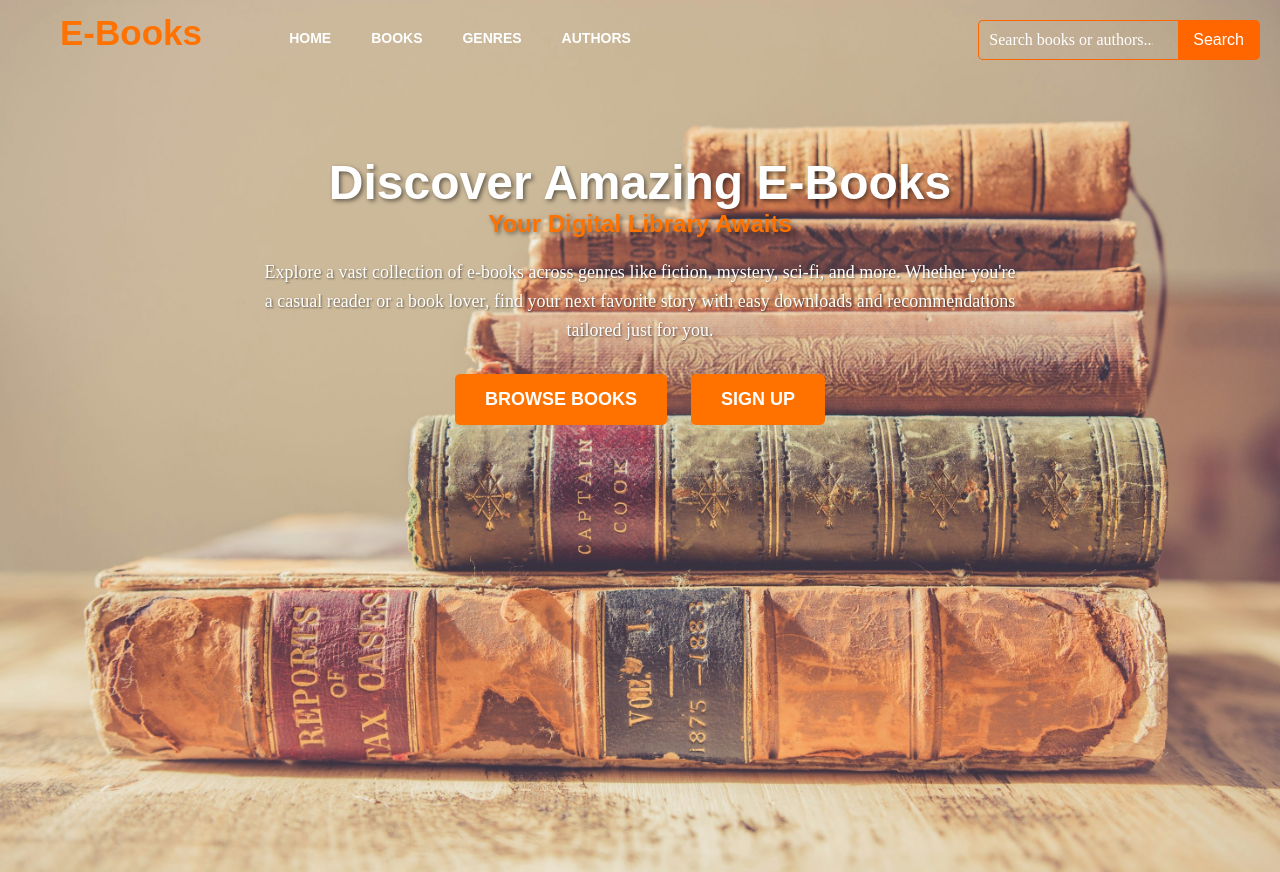
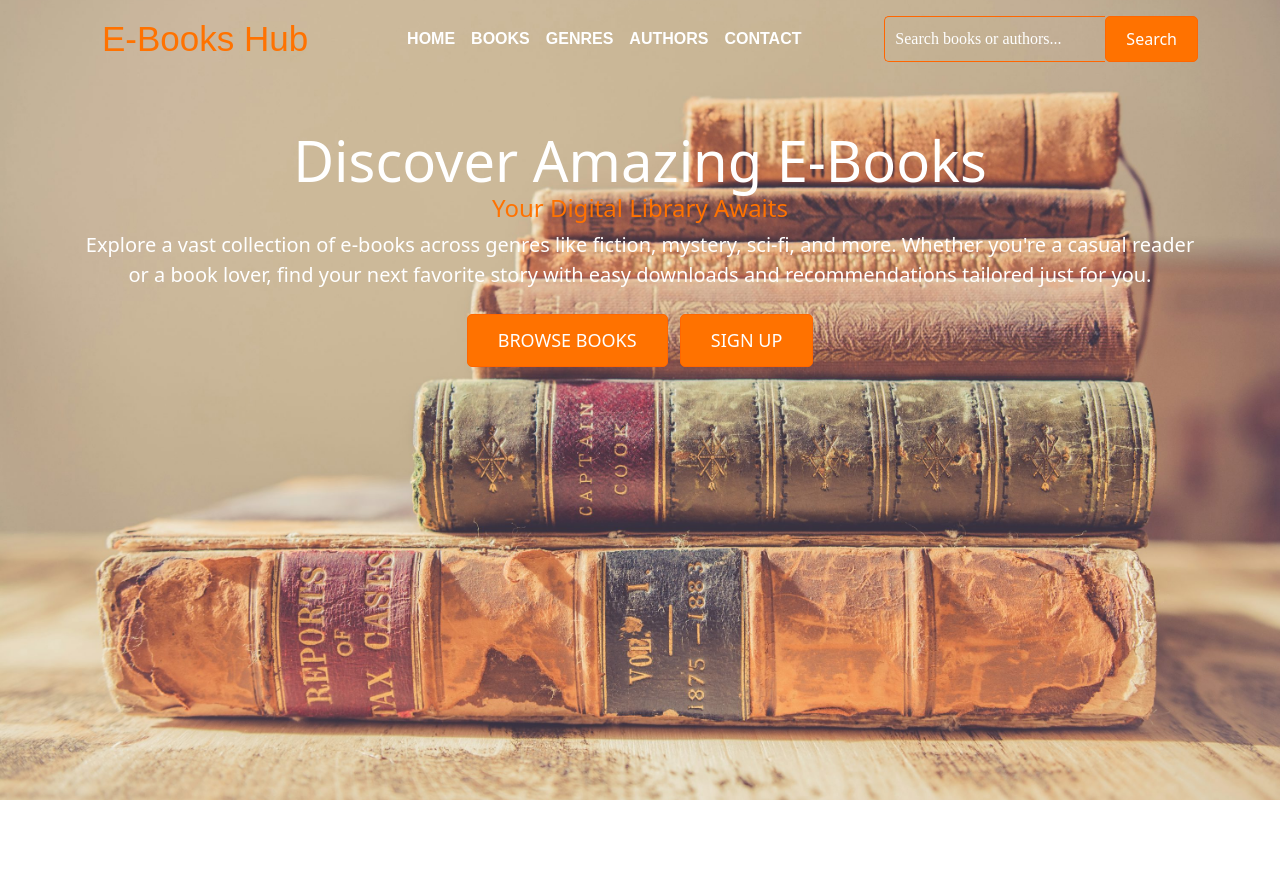
Before and after one commit to 2222081068/Classwork, a plain HTML site: page index.html in a window 1280 px wide. After the commit the page ends 800 px from the top, so only its background shows below. Drawn offline with nearby package versions, Linux system fonts and the light colour scheme.

Commit message:
Add files via upload

```diff
--- a/index.html
+++ b/index.html
@@ -2,34 +2,41 @@
 <html lang="en">
 <head>
     <title>E-Books Hub - Discover Your Next Read</title>
+    <link href="https://cdn.jsdelivr.net/npm/bootstrap@5.3.3/dist/css/bootstrap.min.css" rel="stylesheet">
     <link rel="stylesheet" href="style.css">
 </head>
 <body>
     <div class="main">
-        <div class="navbar">
-            <div class="icon">
-                <h2 class="logo">E-Books</h2>
+        <nav class="navbar navbar-expand-lg navbar-dark">
+            <div class="container">
+                <a class="navbar-brand logo" href="#">E-Books Hub</a>
+                <button class="navbar-toggler" type="button" data-bs-toggle="collapse" data-bs-target="#navbarNav">
+                    <span class="navbar-toggler-icon"></span>
+                </button>
+                <div class="collapse navbar-collapse" id="navbarNav">
+                    <ul class="navbar-nav mx-auto menu">
+                        <li class="nav-item"><a class="nav-link" href="#">HOME</a></li>
+                        <li class="nav-item"><a class="nav-link" href="#">BOOKS</a></li>
+                        <li class="nav-item"><a class="nav-link" href="#">GENRES</a></li>
+                        <li class="nav-item"><a class="nav-link" href="#">AUTHORS</a></li>
+                        <li class="nav-item"><a class="nav-link" href="#">CONTACT</a></li>
+                    </ul>
+                    <form class="d-flex search">
+                        <input class="form-control srch" type="search" placeholder="Search books or authors...">
+                        <button class="btn btn-custom" type="submit">Search</button>
+                    </form>
+                </div>
             </div>
-            <div class="men">
-                <ul>
-                    <li><a href="#">HOME</a></li>
-                    <li><a href="#">BOOKS</a></li>
-                    <li><a href="#">GENRES</a></li>
-                    <li><a href="#">AUTHORS</a></li>
-                    <li><a href="#">CONTACT</a></li>
-                </ul>
+        </nav>
+        <div class="container text-center py-5 content">
+            <h1 class="display-4">Discover Amazing E-Books <br><span class="highlight">Your Digital Library Awaits</span></h1>
+            <p class="lead">Explore a vast collection of e-books across genres like fiction, mystery, sci-fi, and more. Whether you're a casual reader or a book lover, find your next favorite story with easy downloads and recommendations tailored just for you.</p>
+            <div class="mt-4 buttons">
+                <a href="books.html" class="btn btn-custom me-2">BROWSE BOOKS</a>
+                <a href="signup.html" class="btn btn-custom">SIGN UP</a>
             </div>
         </div>
-        <div class="search">
-            <input class="srch" type="search" placeholder="Search books or authors...">
-            <button class="btn">Search</button>
-        </div>
-        <div class="content">
-            <h1>Discover Amazing E-Books <br><span>Your Digital Library Awaits</span></h1>
-            <p>Explore a vast collection of e-books across genres like fiction, mystery, sci-fi, and more. Whether you're a casual reader or a book lover, find your next favorite story with easy downloads and recommendations tailored just for you.</p>
-            <button class="c"><a href="books.html">BROWSE BOOKS</a></button>
-            <button class="c"><a href="signup.html">SIGN UP</a></button>
-        </div>
     </div>
+    <script src="https://cdn.jsdelivr.net/npm/bootstrap@5.3.3/dist/js/bootstrap.bundle.min.js"></script>
 </body>
 </html>
--- a/style.css
+++ b/style.css
@@ -1,170 +1,102 @@
-* {
-    margin: 0;
-    padding: 0;
-    box-sizing: border-box;
-}
-
 .main {
-    width: 100%;
-    background: url(2.jpg);
-    background-position: center;
-    background-size: cover;
-    height: 109vh;
+    background: url(2.jpg) center/cover no-repeat;
+    min-height: 100vh;
     position: relative;
+    color: #fff;
 }
 
 .navbar {
-    width: 1200px;
-    height: 75px;
-    margin: auto;
-    display: flex;
-    align-items: center;
-}
-
-.icon {
-    width: 200px;
-    height: 70px;
+    background: transparent;
 }
 
 .logo {
-    color: #ff7200;
+    color: #ff7200 !important;
     font-size: 35px;
     font-family: Arial;
     padding-left: 20px;
-    float: left;
-    padding-top: 10px;
 }
 
-.men {
-    width: 400px;
-    height: 70px;
-    min-width: 0;
-    overflow: hidden;
+.menu .nav-link {
+    color: #fff !important;
+    font-family: Arial;
+    font-weight: bold;
+    transition: color 0.3s ease-in-out;
 }
 
-ul {
-    display: flex;
-    justify-content: center;
-    align-items: center;
-    list-style: none;
-    padding: 0;
-    flex-wrap: wrap;
+.menu .nav-link:hover {
+    color: #ff7200 !important;
 }
 
-ul li {
-    margin-left: 40px;
-    margin-top: 27px;
-    font-size: 14px;
-    white-space: nowrap;
-}
-
-ul li a {
-    text-decoration: none;
-    color: #fff;
-    font-family: Arial;
-    font-weight: bold;
-    transition: 0.4s ease-in-out;
-}
-
-ul li a:hover {
-    color: #ff7200;
-}
-
-.search {
-    position: absolute;
-    top: 20px; /* Changed from bottom to top */
-    right: 20px;
-    display: flex;
-    align-items: center;
-    z-index: 10;
-}
-
-.srch {
-    font-family: 'Times New Roman';
-    width: 200px;
-    height: 40px;
+.search .srch {
     background: transparent;
     border: 1px solid #ff6600;
     color: #fff;
     border-right: none;
+    border-radius: 5px 0 0 5px;
+    font-family: 'Times New Roman';
     font-size: 16px;
     padding: 10px;
-    border-bottom-left-radius: 5px;
-    border-top-left-radius: 5px;
-    margin: 0;
 }
 
-.srch::placeholder { /* Added to change placeholder text color */
+.search .srch::placeholder {
     color: #fff;
-    opacity: 1; /* Ensure full opacity */
+    opacity: 1;
 }
 
-.btn {
-    height: 40px;
-    background: #ff6600;
+.btn-custom {
+    background-color: #ff7200;
     border: 1px solid #ff6600;
     color: #fff;
+    padding: 10px 20px;
     font-size: 16px;
-    padding: 0 15px;
-    border-bottom-right-radius: 5px;
-    border-top-right-radius: 5px;
-    cursor: pointer;
-    border-left: none;
+    border-radius: 5px;
+    transition: background-color 0.3s ease;
 }
 
-.btn:hover {
-    background: #e65c00;
+.btn-custom:hover {
+    background-color: #e65c00;
+    border-color: #e65c00;
 }
 
-.content {
-    text-align: center;
-    color: #fff;
-    padding: 80px 20px;
-    max-width: 800px;
-    margin: 0 auto;
-    position: relative;
-    z-index: 5;
-}
-
-.content h1 {
-    font-size: 48px;
-    font-family: Arial, sans-serif;
-    margin-bottom: 20px;
-    text-shadow: 2px 2px 4px rgba(0, 0, 0, 0.5);
-}
-
-.content h1 span {
+.content .highlight {
+    color: #ff7200;
     font-size: 24px;
-    color: #ff7200;
     display: block;
 }
 
-.content p {
+.buttons .btn-custom {
+    padding: 12px 30px;
     font-size: 18px;
-    line-height: 1.6;
-    margin-bottom: 30px;
-    text-shadow: 1px 1px 2px rgba(0, 0, 0, 0.5);
 }
 
-.c {
-    background: #ff7200;
-    color: #fff;
-    border: none;
-    padding: 15px 30px;
-    font-size: 18px;
-    border-radius: 5px;
-    cursor: pointer;
-    transition: background 0.3s ease;
-    margin: 0 10px;
-    display: inline-block;
+/* Responsive Adjustments */
+@media (max-width: 768px) {
+    .navbar {
+        padding: 1rem;
+    }
+    .menu {
+        flex-direction: column;
+        align-items: center;
+    }
+    .menu .nav-item {
+        margin: 5px 0;
+    }
+    .search {
+        margin-top: 10px;
+        justify-content: center;
+    }
+    .content .display-4 {
+        font-size: 32px;
+    }
+    .content .highlight {
+        font-size: 20px;
+    }
+    .content .lead {
+        font-size: 16px;
+    }
+    .buttons .btn-custom {
+        display: block;
+        width: 200px;
+        margin: 10px auto;
+    }
 }
-
-.c a {
-    color: #fff;
-    text-decoration: none;
-    font-weight: bold;
-}
-
-.c:hover {
-    background: #e65c00;
-}
```
